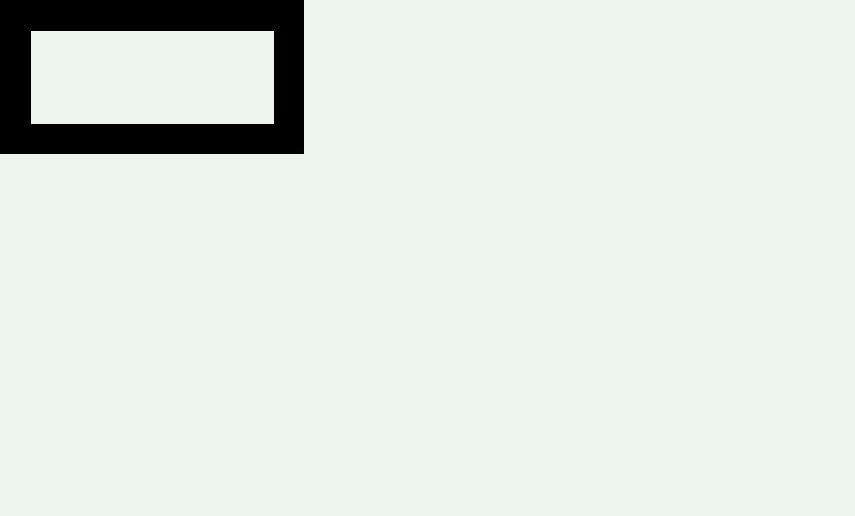
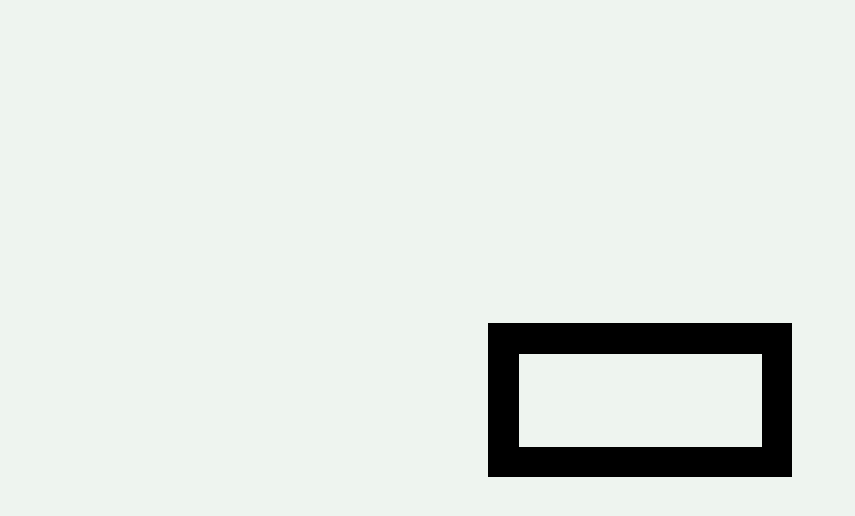
Before and after one commit to barbodGarsha/Liquid-Background, a plain HTML site: page index.html in a window 1280 px wide. Shown: the whole page, without its empty margins (0-855 px from the left). Drawn offline with Linux system fonts and the light colour scheme.

Commit message:
canvas ready for testing

```diff
--- a/css/main.scss
+++ b/css/main.scss
@@ -26,6 +26,14 @@ li {
     padding: 0;
 }
 
+.container {
+    width: 100vw;
+    height: 100vh;
+    display: flex;
+    justify-content: center;
+    align-items: center;
+}
+
 canvas {
     border: 2px solid black;
 }
--- a/index.html
+++ b/index.html
@@ -9,6 +9,8 @@
     <script src="js/main.js" defer></script>
 </head>
 <body>
-    <canvas id="test-canvas"></canvas>
+    <div class="container">
+        <canvas id="test-canvas"></canvas>
+    </div>
 </body>
 </html>
--- a/js/main.js
+++ b/js/main.js
@@ -5,6 +5,14 @@ const canvas_max_x = canvas_w - 1
 const canvas_max_y = canvas_h - 1
 const ctx = canvas.getContext("2d")
 
+
+//Canvas Eventlisteners------------------------------------------
+canvas.addEventListener("mousemove", function(e){
+
+})
+
+
+
 function draw_border(border_width) {
     ctx.fillRect(0, 0, canvas_w, canvas_max_y)
     ctx.clearRect(border_width - 1, border_width  - 1, canvas_max_x - (2 * border_width), canvas_max_y - (2 * border_width))
```
Also changed, not shown: css/main.css, 1 other file.
